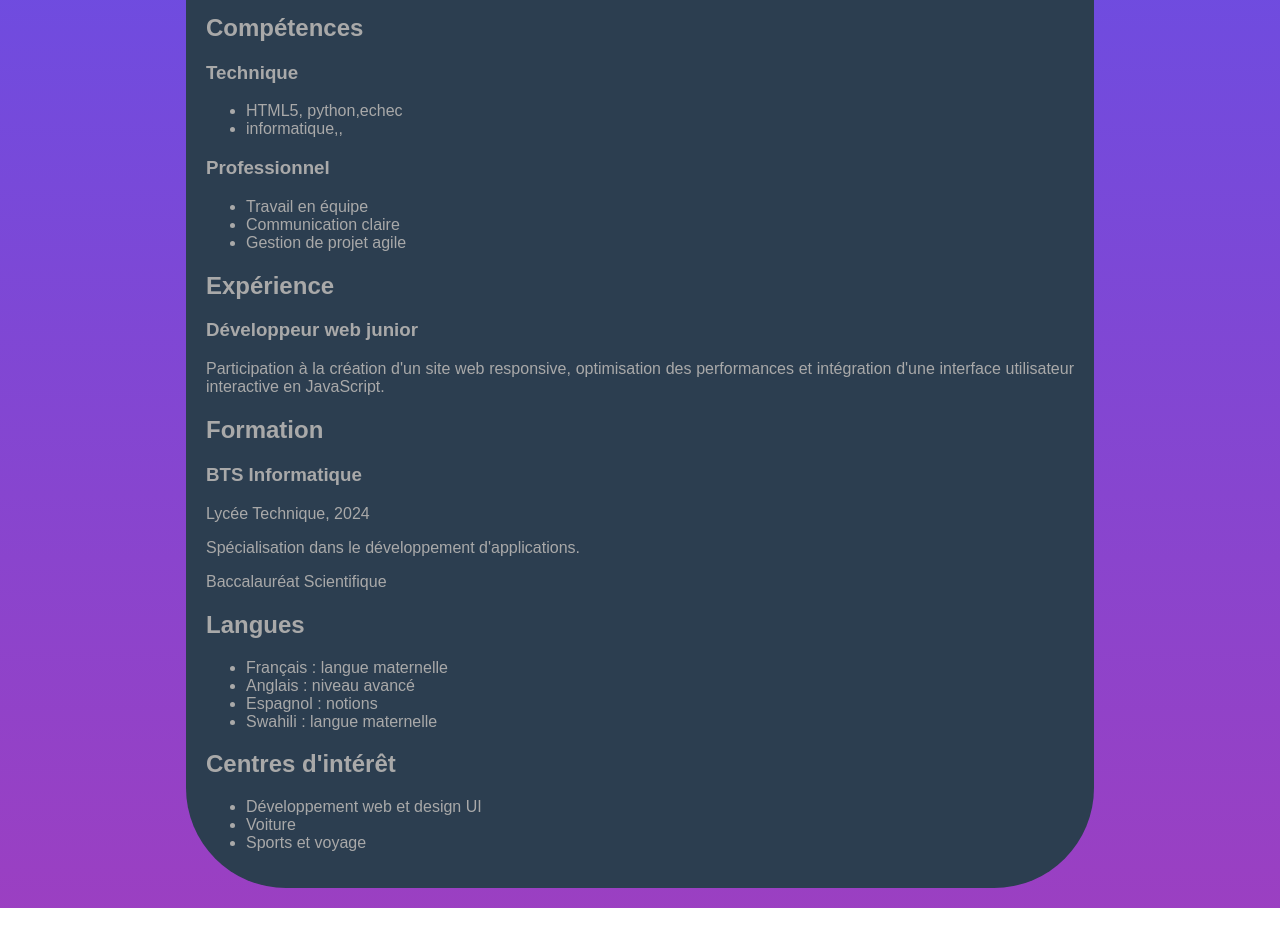
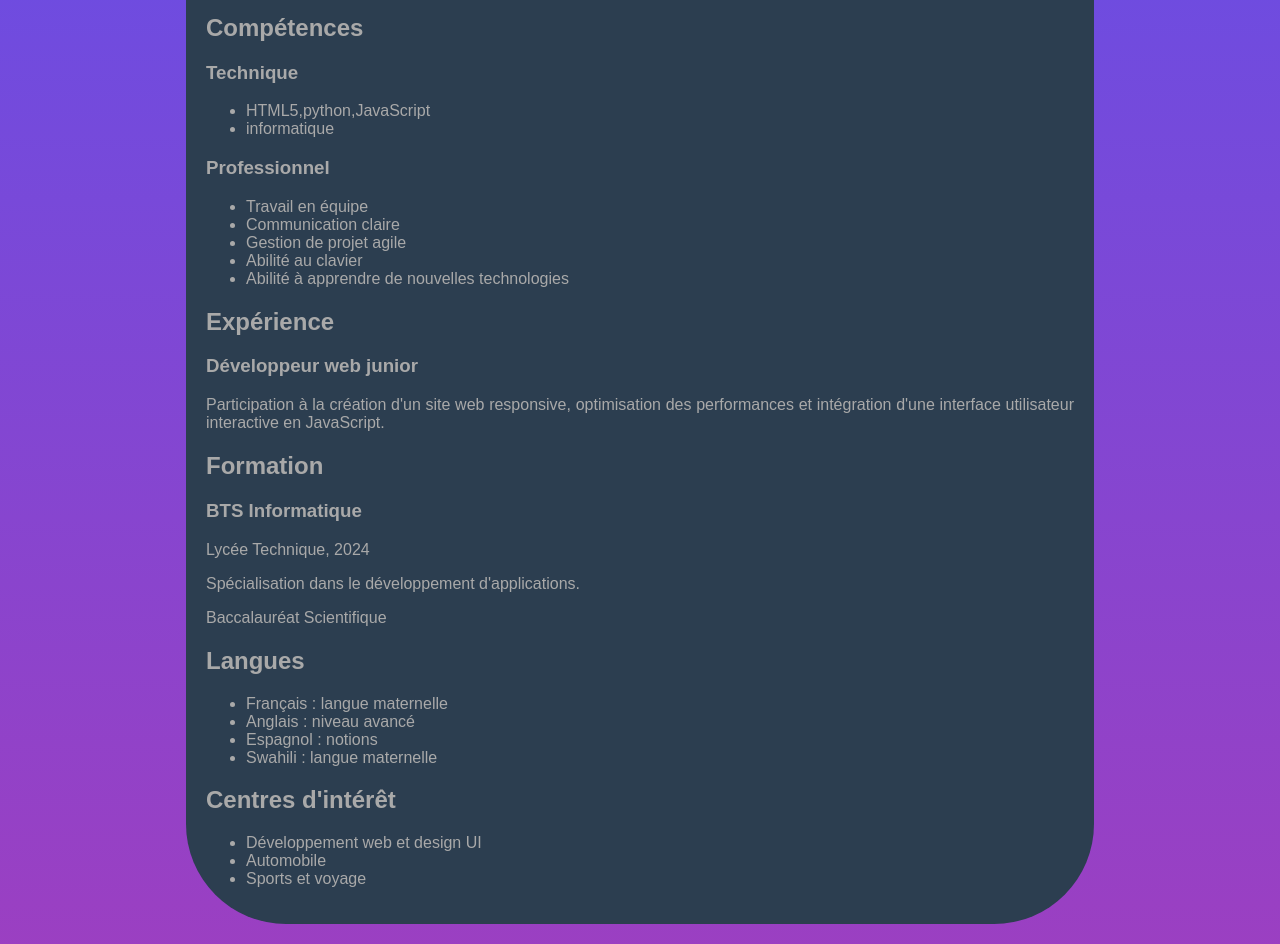
Before and after one commit to tshishikugloire-code/Cv, a plain HTML site: page cv.html in a window 1280 px wide. Shown: the part 300-1244 px from the top of the page. Before the commit the page ends 1208 px from the top, so only its background shows below. Drawn offline with Linux system fonts and the light colour scheme.

Commit message:
Revise CV content and improve skills section
Updated skills section and added new abilities.

```diff
--- a/cv.html
+++ b/cv.html
@@ -27,14 +27,16 @@
     <h2>Compétences</h2>
     <h3>Technique</h3>
     <ul>
-        <li>HTML5, python,echec</li>
-        <li>informatique,,</li>
+        <li>HTML5,python,JavaScript</li>
+        <li>informatique</li>
     </ul>
     <h3>Professionnel</h3>
     <ul>
         <li>Travail en équipe</li>
         <li>Communication claire</li>
         <li>Gestion de projet agile</li>
+        <li>Abilité au clavier</li>
+        <li>Abilité à apprendre de nouvelles technologies</li>
     </ul>
 
     <h2>Expérience</h2>
@@ -59,7 +61,7 @@
     <h2>Centres d'intérêt</h2>
     <ul>
         <li>Développement web et design UI</li>
-        <li>Voiture</li>
+        <li>Automobile</li>
         <li>Sports et voyage</li>
 
 
```
